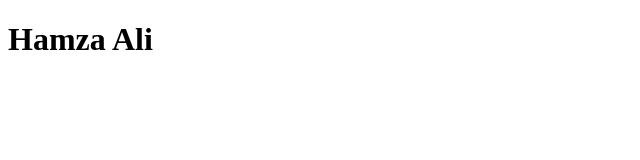
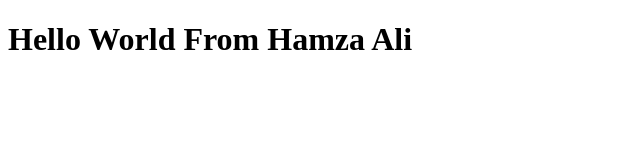
Before and after one commit to mhamzaali/GithubFirstProject, a plain HTML site: page index.html in a window 1280 px wide. Shown: the whole page, without its empty margins (0-640 px from the left). Drawn offline with Linux system fonts and the light colour scheme.

Commit message:
Update index.html

```diff
--- a/index.html
+++ b/index.html
@@ -6,6 +6,6 @@
     <title>Document</title>
 </head>
 <body>
-    <h1>Hamza Ali</h1>
+    <h1>Hello World From Hamza Ali</h1>
 </body>
 </html>
```
